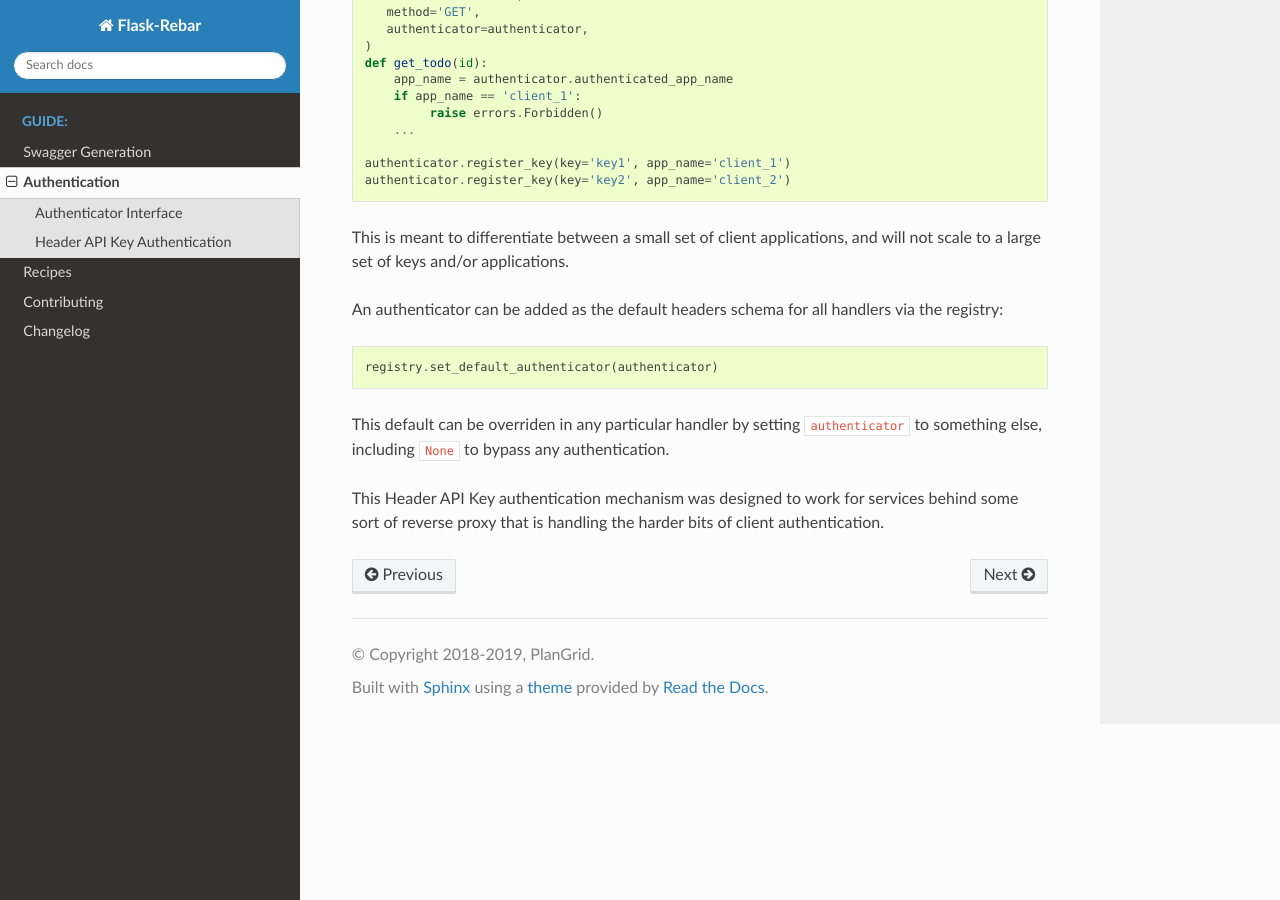
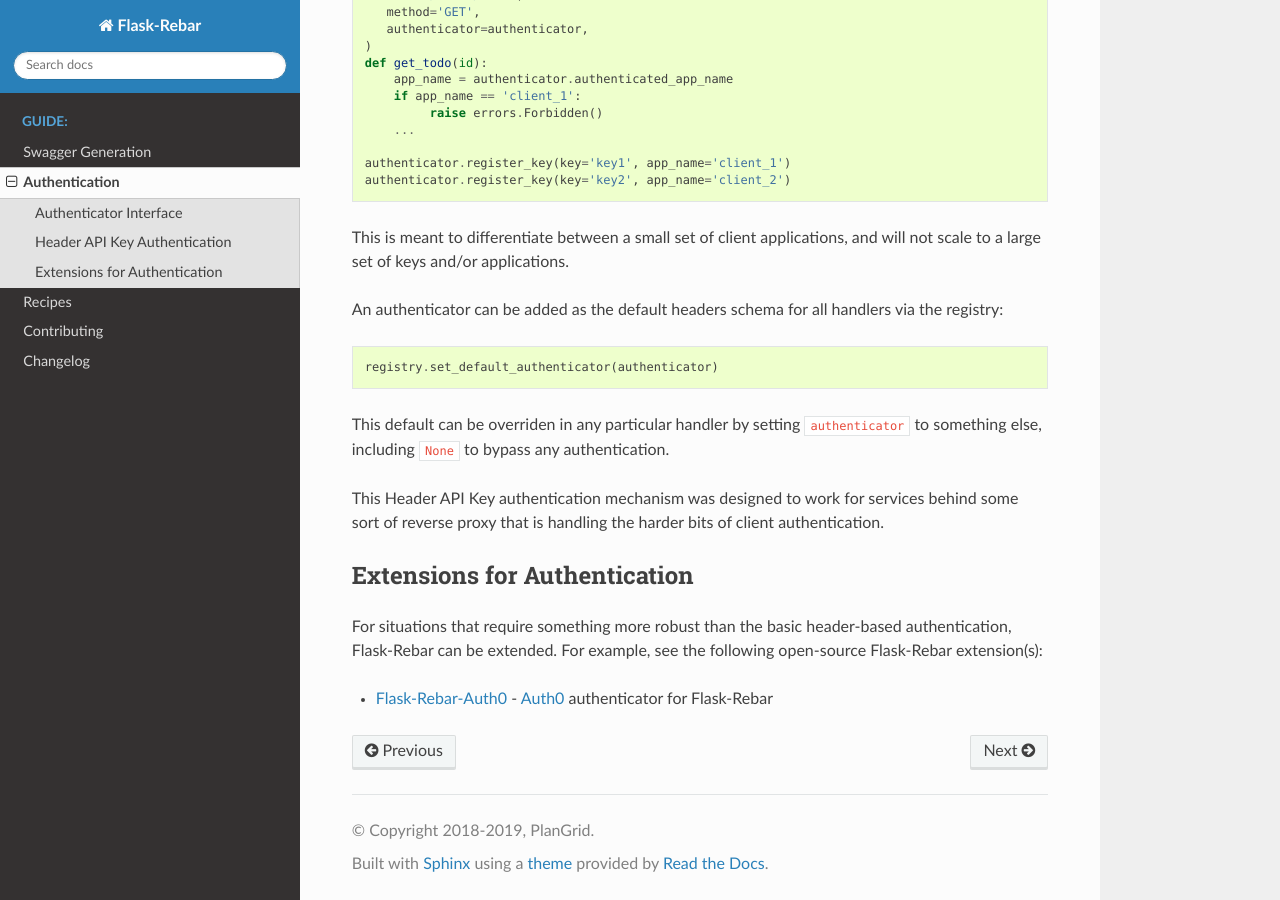
Before and after one commit to plangrid/flask-rebar, a Sphinx documentation site: the page built from docs/quickstart/authentication.rst, in a window 1280 px wide and 900 px high, scrolled down 984 px. Built offline with Sphinx 7.4.7 and the Read the Docs theme 2.0.0, drawn with Linux system fonts in a browser that asks for light colours; pages that are not in the unit, such as notebooks, are missing from menus.

Commit message:
@cosmetic doc update

```diff
--- a/docs/quickstart/authentication.rst
+++ b/docs/quickstart/authentication.rst
@@ -67,3 +67,9 @@
 This default can be overriden in any particular handler by setting ``authenticator`` to something else, including ``None`` to bypass any authentication.
 
 This Header API Key authentication mechanism was designed to work for services behind some sort of reverse proxy that is handling the harder bits of client authentication.
+
+Extensions for Authentication
+=============================
+For situations that require something more robust than the basic header-based authentication, Flask-Rebar can be extended.  For example, see the following  open-source Flask-Rebar extension(s):
+
+* `Flask-Rebar-Auth0 <https://github.com/Sytten/flask-rebar-auth0>`_ - `Auth0 <https://auth0.com/>`_ authenticator for Flask-Rebar
```
